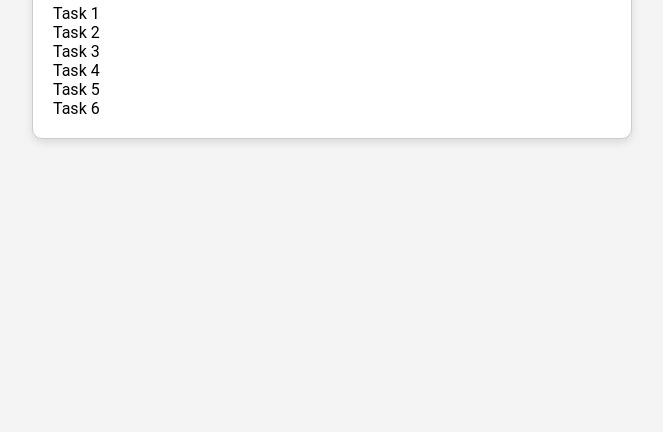
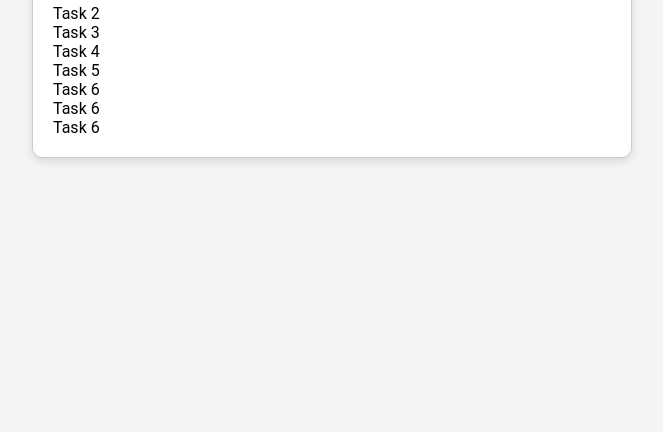
Before and after one commit to shukri2022/Git-GitHub-Crash-Course-2025, a plain HTML site: page index.html in a window 1280 px wide. Shown: the part 368-800 px from the top of the page, without its empty margins (308-971 px from the left). Drawn offline with Linux system fonts and the light colour scheme.

Commit message:
Addedd more task

```diff
--- a/index.html
+++ b/index.html
@@ -16,6 +16,8 @@
         <li>Task 4</li>
         <li>Task 5</li>
         <li>Task 6</li>
+        <li>Task 6</li>
+        <li>Task 6</li>
       </ul>
     </div>
 
```
